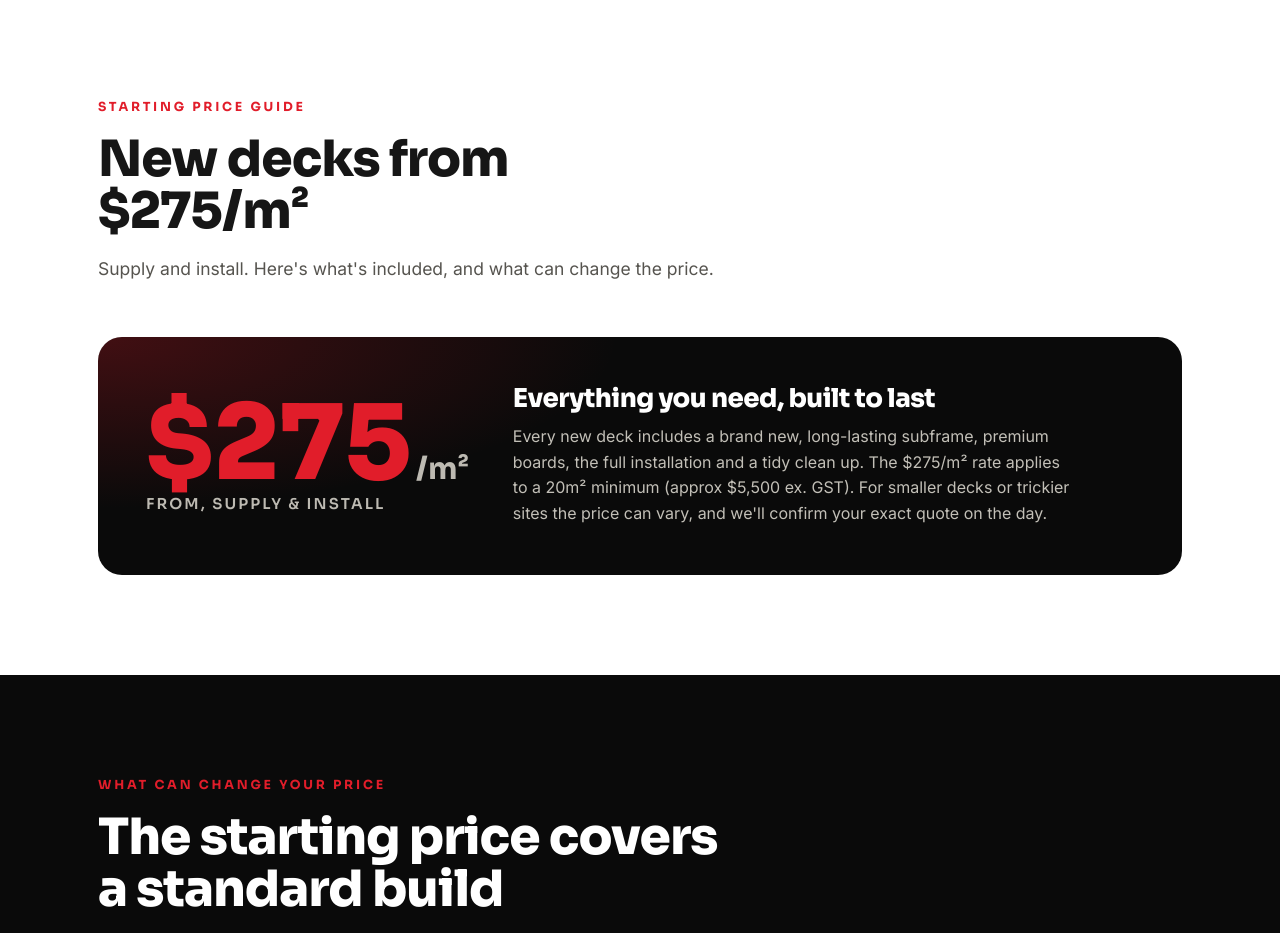
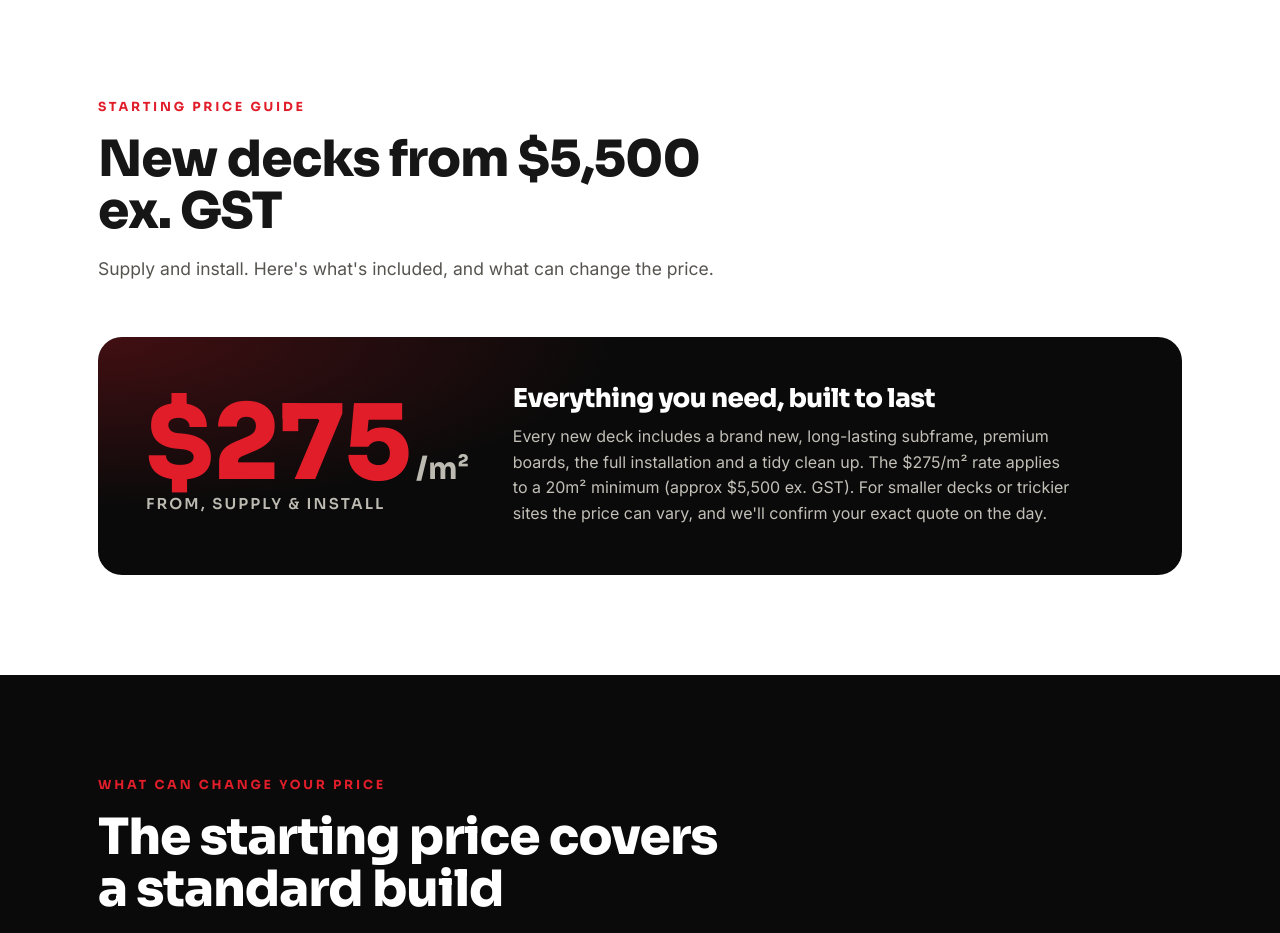
Before and after one commit to sitevisits/all-metro-decking, a plain HTML site: page index.html in a window 1280 px wide. Shown: the part 3460-4393 px from the top of the page. Drawn offline with Linux system fonts and the light colour scheme.

Commit message:
Update index.html

```diff
--- a/index.html
+++ b/index.html
@@ -287,7 +287,7 @@
     <div class="wrap">
       <div class="head reveal">
         <p class="eyebrow">Starting price guide</p>
-        <h2>New decks from $275/m²</h2>
+        <h2>New decks from $5,500 ex. GST</h2>
         <p class="sub">Supply and install. Here's what's included, and what can change the price.</p>
       </div>
       <div class="under reveal">
```
